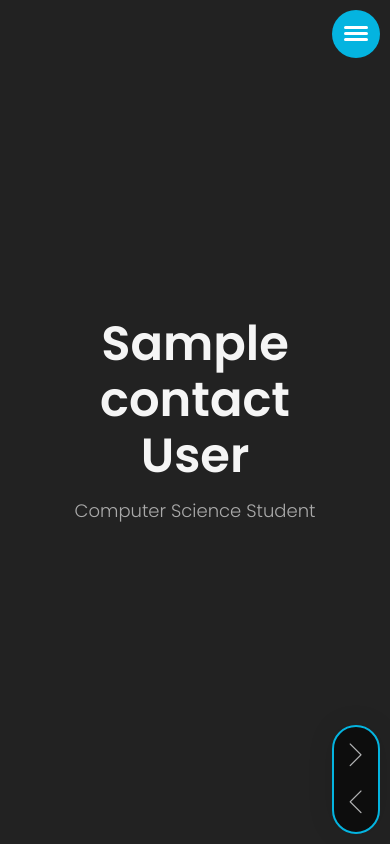
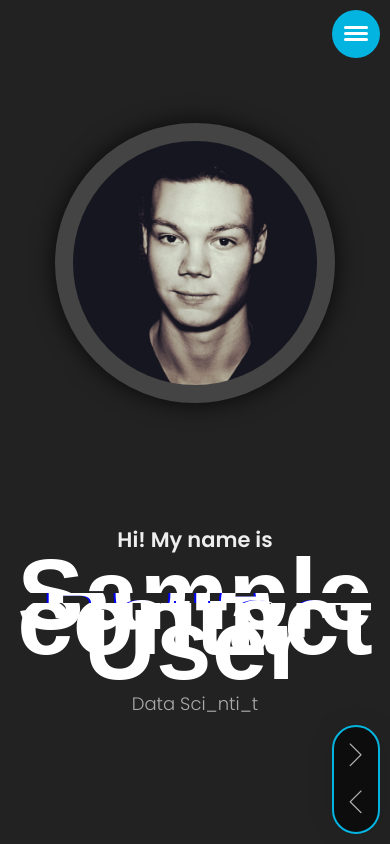
Before and after one commit to obause/cv-website, a Django app: page / in a window 390 px wide. Run offline with Django 4.2, Linux system fonts and the light colour scheme; tables that the repository leaves empty hold one stand-in row (values such as "Sample post"); some libraries are stand-ins or nearby versions.

Commit message:
reworked home page

```diff
--- a/core/templates/core/main.html
+++ b/core/templates/core/main.html
@@ -9,18 +9,31 @@
 <!-- Home Subpage -->
 <section data-id="home" class="animated-section start-page">
   <div class="section-content vcentered">
-
+      <div class="row">
+        <div class="col-sm-12 col-md-5 col-lg-5">
+          <div class="home-photo">
+              <div class="hp-inner" style="background-image: url(&quot;{% static 'img/main_photo.jpg' %}&quot;); background-position: calc(50% + 4.5684px) calc(50% + 5.28689px);"></div>
+          </div>
+          <div class="hp-dots"></div>
+        </div>
+      </div>
       <div class="row">
         <div class="col-sm-12 col-md-12 col-lg-12">
+
           <div class="title-block">
-            <h2>{{ name }}</h2>
+            <h3>Hi! My name is</h3>
+            <!--<span id='console-text'></span><div class='console-underscore' id='console'>&#95;</div>-->
+            <div class="wrapper">
+              <h1 class="glitch">{{ name }}</h1>
+            </div>
             <div class="owl-carousel text-rotation">
               <div class="item">
-                <div class="sp-subtitle">Computer Science Student</div>
+                <div class="sp-subtitle" id="text-scramble"></div>
               </div>
-
+              <!--
               <div class="item">
-                <div class="sp-subtitle">DWH Consultant</div>
+                <div class="sp-subtitle" id="text-scramble"></div>
+              -->
               </div>
             </div>
           </div>
@@ -32,3 +45,16 @@
 <!-- End of Home Subpage -->
 
 {% endblock content-area %}
+{% block js_files %}
+    <script>
+      const phrases = [
+      'Computer Science Student',
+      'Data Warehouse Developer',
+      'Data Analyst',
+      'Data Scientist',
+      'Web Developer',];
+
+      const console_text = ['Hi! My name is']
+    </script>
+    <script src="{% static 'js/text-effects.js' %}"></script>
+{% endblock %}
--- a/core/urls.py
+++ b/core/urls.py
@@ -8,5 +8,6 @@
     path("resume", views.resume, name="resume"),
     path("portfolio", views.portfolio, name="portfolio"),
     # path("blog", views.blog, name="blog"),
-    path("contact", views.contact, name="contact")
+    path("contact", views.contact, name="contact"),
+    path("test", views.test, name="test")
 ]
--- a/core/views.py
+++ b/core/views.py
@@ -2,6 +2,10 @@
 from django.template import RequestContext
 
 from .models import Contact, Interests, WorkExperience
+
+
+def test(request):
+    return render(request, "core/test.html")
 
 
 def home(request):
--- /dev/null
+++ b/static/css/glitch.css
@@ -0,0 +1,179 @@
+
+.wrapper {
+  width: 100%;
+  height: 100%;
+  display: flex;
+  justify-content: center;
+  align-items: center;
+}
+
+.wrapper h1.glitch {
+    color: white;
+    font-family: sans-serif;
+    font-weight: 800;
+    position: relative;
+    font-size: 100px;
+    padding: 30px;
+  }
+  .wrapper h1.glitch::before, .wrapper h1.glitch::after {
+    padding: 30px;
+    color: white;
+    content: "Ole Bause";
+    position: absolute;
+    width: 100%;
+    height: 100%;
+    background: #222;
+    overflow: hidden;
+    top: 0;
+  }
+  .wrapper h1.glitch::before {
+    left: 3px;
+    text-shadow: -2px 0 red;
+    animation-name: glitch-animation-1;
+    animation-duration: 2s;
+    animation-timing-function: linear;
+    animation-delay: 0s;
+    animation-iteration-count: infinite;
+    animation-direction: reverse-alternate;
+  }
+  .wrapper h1.glitch::after {
+    left: -3px;
+    text-shadow: -2px 0 blue;
+    animation-name: glitch-animation-2;
+    animation-duration: 2s;
+    animation-timing-function: linear;
+    animation-delay: 0s;
+    animation-iteration-count: infinite;
+    animation-direction: reverse-alternate;
+  }
+
+  @keyframes glitch-animation-1 {
+    0% {
+      clip: rect(7px, 600px, 88px, 30px);
+    }
+    5% {
+      clip: rect(126px, 600px, 127px, 30px);
+    }
+    10% {
+      clip: rect(147px, 600px, 38px, 30px);
+    }
+    15% {
+      clip: rect(141px, 600px, 52px, 30px);
+    }
+    20% {
+      clip: rect(49px, 600px, 118px, 30px);
+    }
+    25% {
+      clip: rect(111px, 600px, 104px, 30px);
+    }
+    30% {
+      clip: rect(9px, 600px, 1px, 30px);
+    }
+    35% {
+      clip: rect(84px, 600px, 102px, 30px);
+    }
+    40% {
+      clip: rect(48px, 600px, 71px, 30px);
+    }
+    45% {
+      clip: rect(107px, 600px, 29px, 30px);
+    }
+    50% {
+      clip: rect(127px, 600px, 72px, 30px);
+    }
+    55% {
+      clip: rect(52px, 600px, 148px, 30px);
+    }
+    60% {
+      clip: rect(105px, 600px, 147px, 30px);
+    }
+    65% {
+      clip: rect(135px, 600px, 17px, 30px);
+    }
+    70% {
+      clip: rect(51px, 600px, 96px, 30px);
+    }
+    75% {
+      clip: rect(130px, 600px, 9px, 30px);
+    }
+    80% {
+      clip: rect(81px, 600px, 99px, 30px);
+    }
+    85% {
+      clip: rect(129px, 600px, 78px, 30px);
+    }
+    90% {
+      clip: rect(77px, 600px, 123px, 30px);
+    }
+    95% {
+      clip: rect(138px, 600px, 15px, 30px);
+    }
+    100% {
+      clip: rect(17px, 600px, 27px, 30px);
+    }
+  }
+  @keyframes glitch-animation-2 {
+    0% {
+      clip: rect(67px, 600px, 106px, 30px);
+    }
+    5% {
+      clip: rect(11px, 600px, 135px, 30px);
+    }
+    10% {
+      clip: rect(48px, 600px, 38px, 30px);
+    }
+    15% {
+      clip: rect(25px, 600px, 6px, 30px);
+    }
+    20% {
+      clip: rect(79px, 600px, 132px, 30px);
+    }
+    25% {
+      clip: rect(59px, 600px, 122px, 30px);
+    }
+    30% {
+      clip: rect(41px, 600px, 51px, 30px);
+    }
+    35% {
+      clip: rect(100px, 600px, 76px, 30px);
+    }
+    40% {
+      clip: rect(49px, 600px, 12px, 30px);
+    }
+    45% {
+      clip: rect(18px, 600px, 130px, 30px);
+    }
+    50% {
+      clip: rect(89px, 600px, 96px, 30px);
+    }
+    55% {
+      clip: rect(64px, 600px, 87px, 30px);
+    }
+    60% {
+      clip: rect(90px, 600px, 150px, 30px);
+    }
+    65% {
+      clip: rect(145px, 600px, 70px, 30px);
+    }
+    70% {
+      clip: rect(94px, 600px, 10px, 30px);
+    }
+    75% {
+      clip: rect(50px, 600px, 11px, 30px);
+    }
+    80% {
+      clip: rect(64px, 600px, 133px, 30px);
+    }
+    85% {
+      clip: rect(41px, 600px, 41px, 30px);
+    }
+    90% {
+      clip: rect(12px, 600px, 92px, 30px);
+    }
+    95% {
+      clip: rect(65px, 600px, 83px, 30px);
+    }
+    100% {
+      clip: rect(116px, 600px, 132px, 30px);
+    }
+  }
--- a/static/css/main.css
+++ b/static/css/main.css
@@ -2995,3 +2995,54 @@
     font-size: 18px;
   }
 }
+
+
+/*====================*/
+/* Custom */
+/*====================*/
+
+.console-underscore {
+  display:inline-block;
+ position:relative;
+ top:-0.14em;
+ left:10px;
+}
+
+
+
+.home-photo {
+  display: block;
+  width: 100%;
+  padding-bottom: calc(100% - 36px);
+  background-color: #fff;
+  border-radius: 1000px;
+  border: 18px solid #fff;
+  overflow: hidden;
+  -webkit-box-shadow: 0 0 25px 0 rgb(0 0 0 / 10%);
+  -moz-box-shadow: 0 0 25px 0 rgba(0,0,0,.1);
+  box-shadow: 0 0 25px 0 rgb(0 0 0 / 10%);
+}
+
+.home-photo, .home-bgvideo {
+  position: relative;
+  background-color: #444;
+  border: 18px solid #444;
+  -webkit-box-shadow: 0 0 25px 0 rgb(0 0 0 / 80%);
+  -moz-box-shadow: 0 0 25px 0 rgba(0,0,0,.8);
+  box-shadow: 0 0 25px 0 rgb(0 0 0 / 80%);
+}
+
+.home-photo .hp-inner {
+  background-image: url(../images/main_photo.jpg);
+  background-position: center;
+  background-repeat: no-repeat;
+  background-size: cover;
+  height: auto;
+  display: block;
+  position: absolute;
+  top: -18px;
+  bottom: -18px;
+  width: auto;
+  left: -18px;
+  right: -18px;
+}
--- a/static/js/main.js
+++ b/static/js/main.js
@@ -128,7 +128,7 @@
                 pageY = e.pageY - ($(document).height() / 2),
                 newvalueX = width * pageX * -1,
                 newvalueY = height * pageY * -1,
-                elements = $('.lm-animated-bg');
+                elements = $('.home-photo .hp-inner:not(.without-move), .lm-animated-bg');
 
             elements.addClass('transition');
             elements.css({
--- /dev/null
+++ b/static/js/test.js
@@ -0,0 +1,2 @@
+let demo2 = document.getElementById("test");
+demo2.innerText="yolo";
--- /dev/null
+++ b/static/js/text-effects.js
@@ -0,0 +1,135 @@
+// ——————————————————————————————————————————————————
+// TextScramble
+// ——————————————————————————————————————————————————
+
+class TextScramble {
+    constructor(el) {
+      this.el = el;
+      this.chars = '!<>-_\\/[]{}—=+*^?#________';
+      this.update = this.update.bind(this);
+    }
+    setText(newText) {
+      const oldText = this.el.innerText;
+      const length = Math.max(oldText.length, newText.length);
+      const promise = new Promise(resolve => this.resolve = resolve);
+      this.queue = [];
+      for (let i = 0; i < length; i++) {
+        const from = oldText[i] || '';
+        const to = newText[i] || '';
+        const start = Math.floor(Math.random() * 40);
+        const end = start + Math.floor(Math.random() * 40);
+        this.queue.push({ from, to, start, end });
+      }
+      cancelAnimationFrame(this.frameRequest);
+      this.frame = 0;
+      this.update();
+      return promise;
+    }
+    update() {
+      let output = '';
+      let complete = 0;
+      for (let i = 0, n = this.queue.length; i < n; i++) {
+        let { from, to, start, end, char } = this.queue[i];
+        if (this.frame >= end) {
+          complete++;
+          output += to;
+        } else if (this.frame >= start) {
+          if (!char || Math.random() < 0.28) {
+            char = this.randomChar();
+            this.queue[i].char = char;
+          }
+          output += `<span class="dud">${char}</span>`;
+        } else {
+          output += from;
+        }
+      }
+      this.el.innerHTML = output;
+      if (complete === this.queue.length) {
+        this.resolve();
+      } else {
+        this.frameRequest = requestAnimationFrame(this.update);
+        this.frame++;
+      }
+    }
+    randomChar() {
+      return this.chars[Math.floor(Math.random() * this.chars.length)];
+    }}
+
+  //const phrases = [
+  //'Neo,',
+  //'sooner or later',
+  //'you\'re going to realize',
+  //'just as I did',
+  //'that there\'s a difference',
+  //'between knowing the path',
+  //'and walking the path'];
+
+
+  //const el = document.querySelector('.text-scramble');
+  const el = document.getElementById('text-scramble');
+  const fx = new TextScramble(el);
+
+  let counter = 0;
+  const next = () => {
+    fx.setText(phrases[counter]).then(() => {
+      setTimeout(next, 800);
+    });
+    counter = (counter + 1) % phrases.length;
+  };
+
+  next();
+
+  // ——————————————————————————————————————————————————
+  // Terminal
+  // ——————————————————————————————————————————————————
+// function([string1, string2],target id,[color1,color2])
+//consoleText(console_text, 'console-text', ['tomato']);
+
+function consoleText(words, id, colors) {
+  if (colors === undefined) colors = ['#fff'];
+  var visible = true;
+  var con = document.getElementById('console');
+  var letterCount = 1;
+  var x = 1;
+  var waiting = false;
+  var target = document.getElementById(id)
+  //target.setAttribute('style', 'color:' + colors[0])
+  window.setInterval(function() {
+
+    if (letterCount === 0 && waiting === false) {
+      waiting = true;
+      target.innerHTML = words[0].substring(0, letterCount)
+      window.setTimeout(function() {
+        var usedColor = colors.shift();
+        colors.push(usedColor);
+        var usedWord = words.shift();
+        words.push(usedWord);
+        x = 1;
+        target.setAttribute('style', 'color:' + colors[0])
+        letterCount += x;
+        waiting = false;
+      }, 1000)
+    } else if (letterCount === words[0].length + 1 && waiting === false) {
+      waiting = true;
+      window.setTimeout(function() {
+        x = -1;
+        letterCount += x;
+        waiting = false;
+      }, 1000)
+    } else if (waiting === false) {
+      target.innerHTML = words[0].substring(0, letterCount)
+      letterCount += x;
+    }
+  }, 120)
+  window.setInterval(function() {
+    if (visible === true) {
+      con.className = 'console-underscore hidden'
+      visible = false;
+
+    } else {
+      con.className = 'console-underscore'
+
+      visible = true;
+    }
+  }, 400)
+}
--- a/templates/base.html
+++ b/templates/base.html
@@ -19,6 +19,7 @@
     <link rel="stylesheet" href="{% static 'css/owl.carousel.css' %}" type="text/css">
     <link rel="stylesheet" href="{% static 'css/magnific-popup.css' %}" type="text/css">
     <link rel="stylesheet" href="{% static 'css/main.css' %}" type="text/css">
+    <link rel="stylesheet" href="{% static 'css/glitch.css' %}" type="text/css">
     {% block css_files %}{% endblock %}
   </head>
 
@@ -127,6 +128,8 @@
       </div>
     </div>
 
+
+
     <script src="{% static 'js/jquery.min.js' %}"></script>
     <!--
     <script src="{% static 'js/modernizr.custom.js' %}"></script>-->
@@ -145,5 +148,6 @@
     <script src="{% static 'js/jquery.googlemap.js' %}"></script>
     <script src="{% static 'js/validator.js' %}"></script>
     <script src="{% static 'js/main.js' %}"></script>
+    {% block js_files %}{% endblock %}
   </body>
 </html>
```
Also changed, not shown: blog/templates/blog/post_detail.html (+6 -18 lines), core/templates/core/test.html (added, +43 -0 lines).
